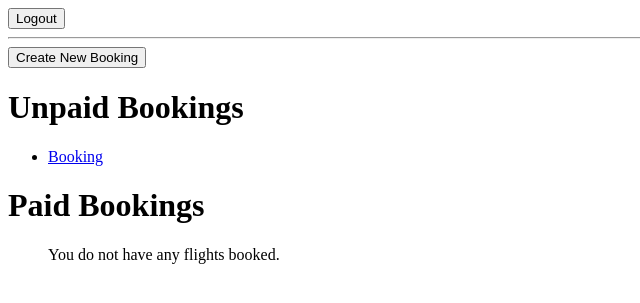
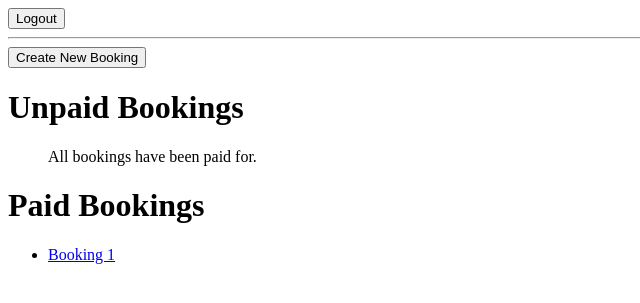
Before and after one commit to diego-nst/MagisAir-17-OneTooMany, a Django app: page /bookings in a window 1280 px wide. Shown: the top 303 px of the page, without its empty margins (0-640 px from the left). Run offline with Django 5.2, Linux system fonts and the light colour scheme; a user stored in the database is signed in; tables that the repository leaves empty hold one stand-in row (values such as "Sample post").

Commit message:
Fix error in creating new flight bookings

```diff
--- a/MagisAir/FirstApp/forms.py
+++ b/MagisAir/FirstApp/forms.py
@@ -10,4 +10,4 @@
 class BookingsUpdate(forms.ModelForm):
     class Meta:
         model = Booking
-        fields = ['pending']
+        fields = ['paid']
--- a/MagisAir/FirstApp/models.py
+++ b/MagisAir/FirstApp/models.py
@@ -93,13 +93,13 @@
 
 class Booking(models.Model):
     booking_id = models.AutoField(primary_key=True)
-    total_cost = models.FloatField(validators=[MinValueValidator(0)])
+    total_cost = models.FloatField(validators=[MinValueValidator(0)], default=0)
     booking_date = models.DateField(auto_now=True)
     passenger = models.ForeignKey(
         Passenger,
         on_delete = models.CASCADE
     )
-    pending = models.BooleanField(default=True)
+    paid = models.BooleanField(default=False)
 
     def __str__(self):
         return self.passenger.__str__() + " " + str(self.booking_id)
--- a/MagisAir/FirstApp/templates/bookings_detail.html
+++ b/MagisAir/FirstApp/templates/bookings_detail.html
@@ -16,7 +16,7 @@
     <p><a href="{% url 'bookings_list' %}">Return to list of bookings</a></p>
 
     <h1>Flight Booking</h1>
-    {% if booking.pending %}
+    {% if not booking.pending %}
         <p><a href="{% url 'bookings_update' booking.booking_id %}">Pay for this booking</a></p>
     {% endif %}
 
--- a/MagisAir/FirstApp/templates/bookings_list.html
+++ b/MagisAir/FirstApp/templates/bookings_list.html
@@ -11,7 +11,7 @@
     <h1>Unpaid Bookings</h1>
     <ul>
         {% for booking in unpaid_bookings %}
-            <li><a href='{{ booking.get_absolute_url }}'>Booking {{ booking_id }}</a></li>
+            <li><a href='{{ booking.get_absolute_url }}'>Booking {{ booking.booking_id }}</a></li>
         {% empty %}
             <p>All bookings have been paid for.</p>
         {% endfor %}
@@ -19,7 +19,7 @@
     <h1>Paid Bookings</h1>
     <ul>
         {% for booking in paid_bookings %}
-        <li><a href='{{ booking.get_absolute_url }}'>Booking {{ booking_id }}</a></li>
+        <li><a href='{{ booking.get_absolute_url }}'>Booking {{ booking.booking_id }}</a></li>
         {% empty %}
             <p>You do not have any flights booked.</p>
         {% endfor %}
--- a/MagisAir/FirstApp/views.py
+++ b/MagisAir/FirstApp/views.py
@@ -72,8 +72,8 @@
         if user.is_authenticated:
             profile = get_object_or_404(Profile, user=user)
             passenger = Passenger.objects.filter(profile=profile)
-            context['unpaid_bookings'] = Booking.objects.filter(passenger=passenger[0]).exclude(pending=False)
-            context['paid_bookings'] = Booking.objects.filter(passenger=passenger[0]).exclude(pending=True)
+            context['unpaid_bookings'] = Booking.objects.filter(passenger=passenger[0]).exclude(paid=True)
+            context['paid_bookings'] = Booking.objects.filter(passenger=passenger[0]).exclude(paid=False)
         context['bookings_create'] = BookingsCreate
 
         return context
@@ -87,7 +87,8 @@
 
             if bookings_create.is_valid():
                 booking = bookings_create.save(commit=False)
-                booking.passenger = Passenger.objects.filter(profile=profile)
+                passenger = Passenger.objects.filter(profile=profile)
+                booking.passenger = passenger[0]
                 booking.save()
 
                 return redirect('bookings_list')
```
Also changed, not shown: MagisAir/FirstApp/migrations/0004_alter_booking_total_cost.py (added), MagisAir/FirstApp/migrations/0005_remove_booking_pending_booking_paid.py (added).
